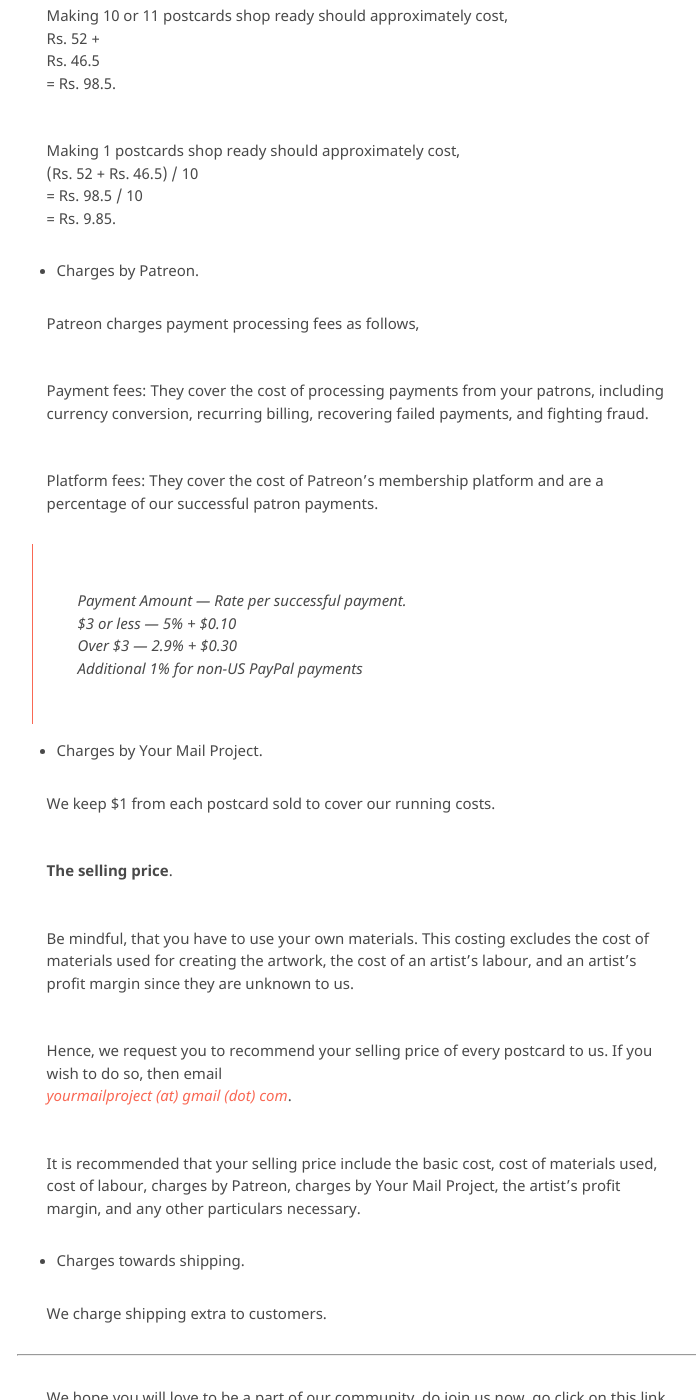
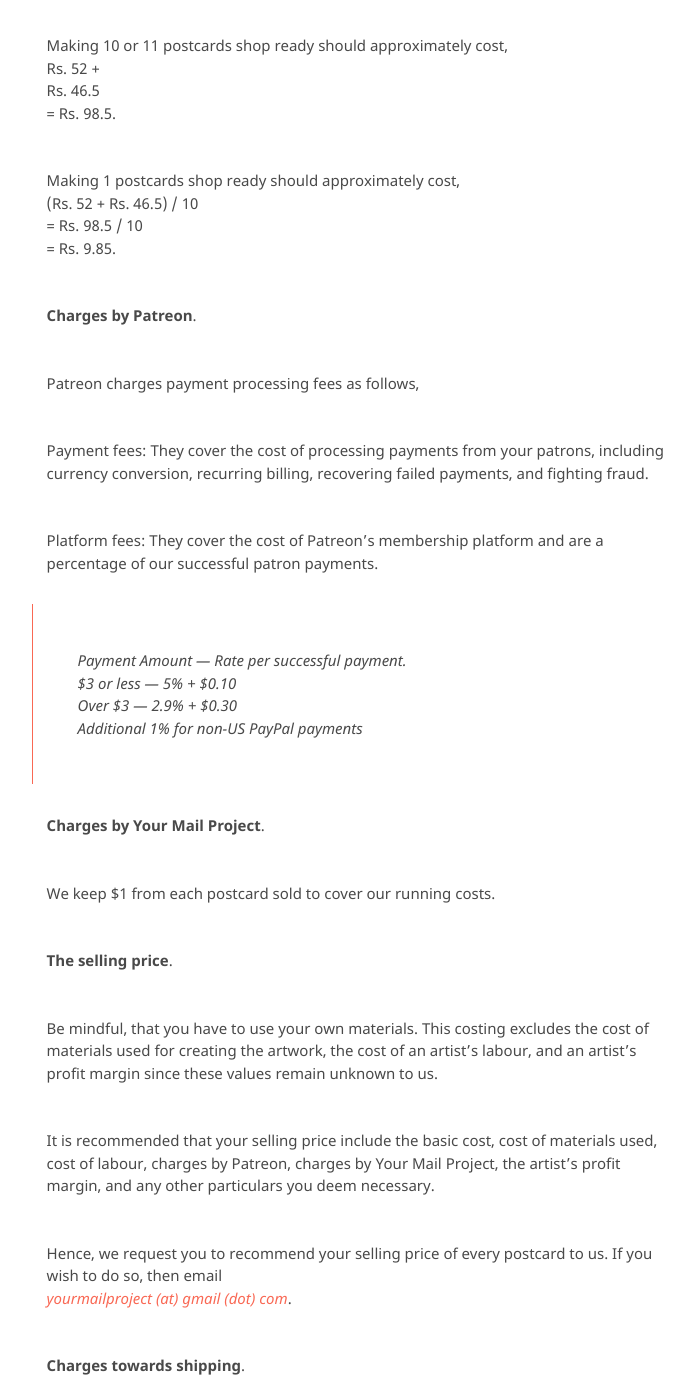
Before and after one commit to kvshvlin/yourmailproject, a Jekyll site: the page built from review.md, in a window 1280 px wide and 1400 px high, scrolled down 3418 px. Shown: the whole window, without its empty margins (381-1077 px from the left). Built offline with Jekyll 4.4.1, drawn with Linux system fonts in a browser that asks for light colours; our own code applies the rules of GitHub Pages for plain Markdown files; some of the changed text lies outside the part shown.

Commit message:
Update review.md

```diff
--- a/review.md
+++ b/review.md
@@ -67,7 +67,7 @@
 
 Once your artwork sells, we will pay you as an artist. We are sharing the following information to demystify our business model. We hope that this will help you calculate your selling price.
 
-- The basic cost.
+**The basic cost**.
 
 The package of 11 postcards costs,
 Rs. 5.5 for the postcards +
@@ -90,7 +90,7 @@
 = Rs. 98.5 / 10
 = Rs. 9.85.
 
-- Charges by Patreon.
+**Charges by Patreon**.
 
 Patreon charges payment processing fees as follows,
 
@@ -103,20 +103,20 @@
 > Over $3 — 2.9% + $0.30
 > Additional 1% for non-US PayPal payments
 
-- Charges by Your Mail Project.
+**Charges by Your Mail Project**.
 
 We keep $1 from each postcard sold to cover our running costs.
 
 **The selling price**.
 
-Be mindful, that you have to use your own materials. This costing excludes the cost of materials used for creating the artwork, the cost of an artist's labour, and an artist's profit margin since they are unknown to us.
+Be mindful, that you have to use your own materials. This costing excludes the cost of materials used for creating the artwork, the cost of an artist's labour, and an artist's profit margin since these values remain unknown to us.
+
+It is recommended that your selling price include the basic cost, cost of materials used, cost of labour, charges by Patreon, charges by Your Mail Project, the artist's profit margin, and any other particulars you deem necessary.
 
 Hence, we request you to recommend your selling price of every postcard to us. If you wish to do so, then email
 [_yourmailproject (at) gmail (dot) com_](mailto:yourmailproject@gmail.com).
 
-It is recommended that your selling price include the basic cost, cost of materials used, cost of labour, charges by Patreon, charges by Your Mail Project, the artist's profit margin, and any other particulars necessary.
-
-- Charges towards shipping.
+**Charges towards shipping**.
 
 We charge shipping extra to customers.
 
```
